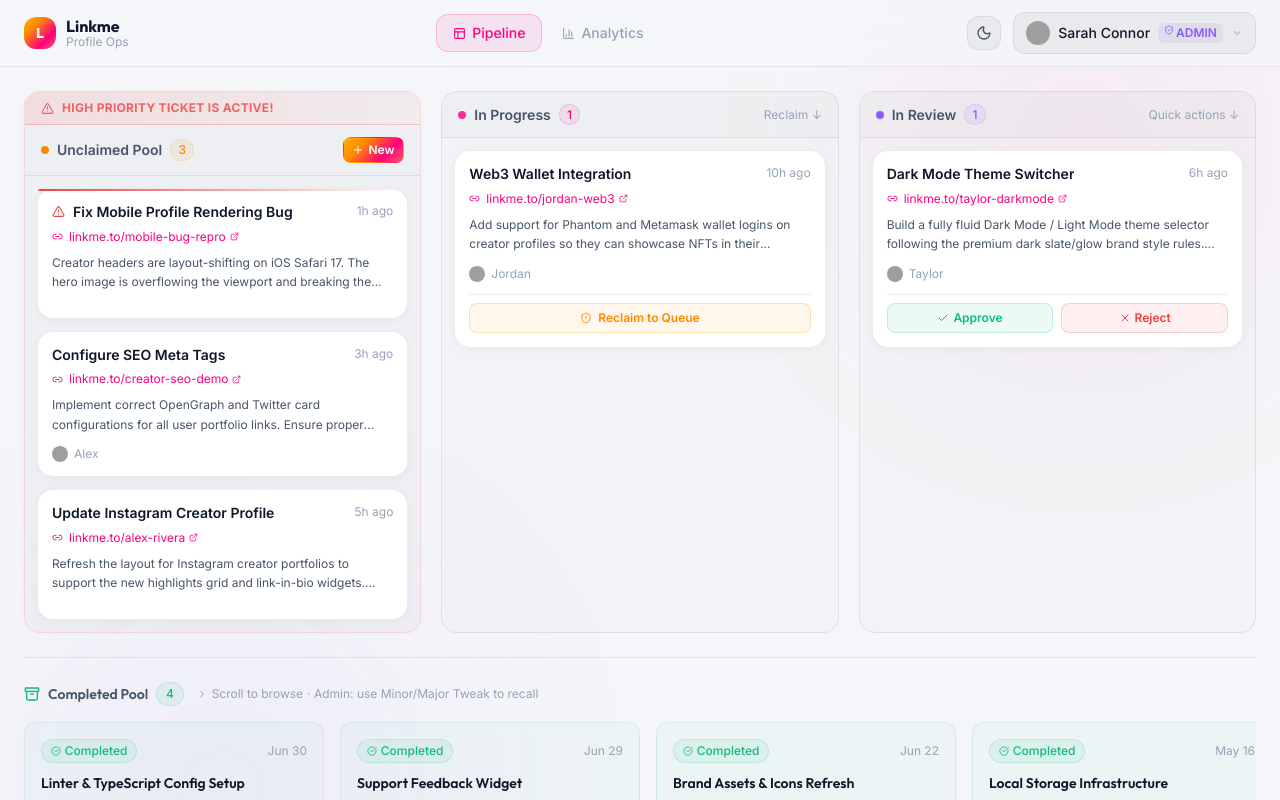
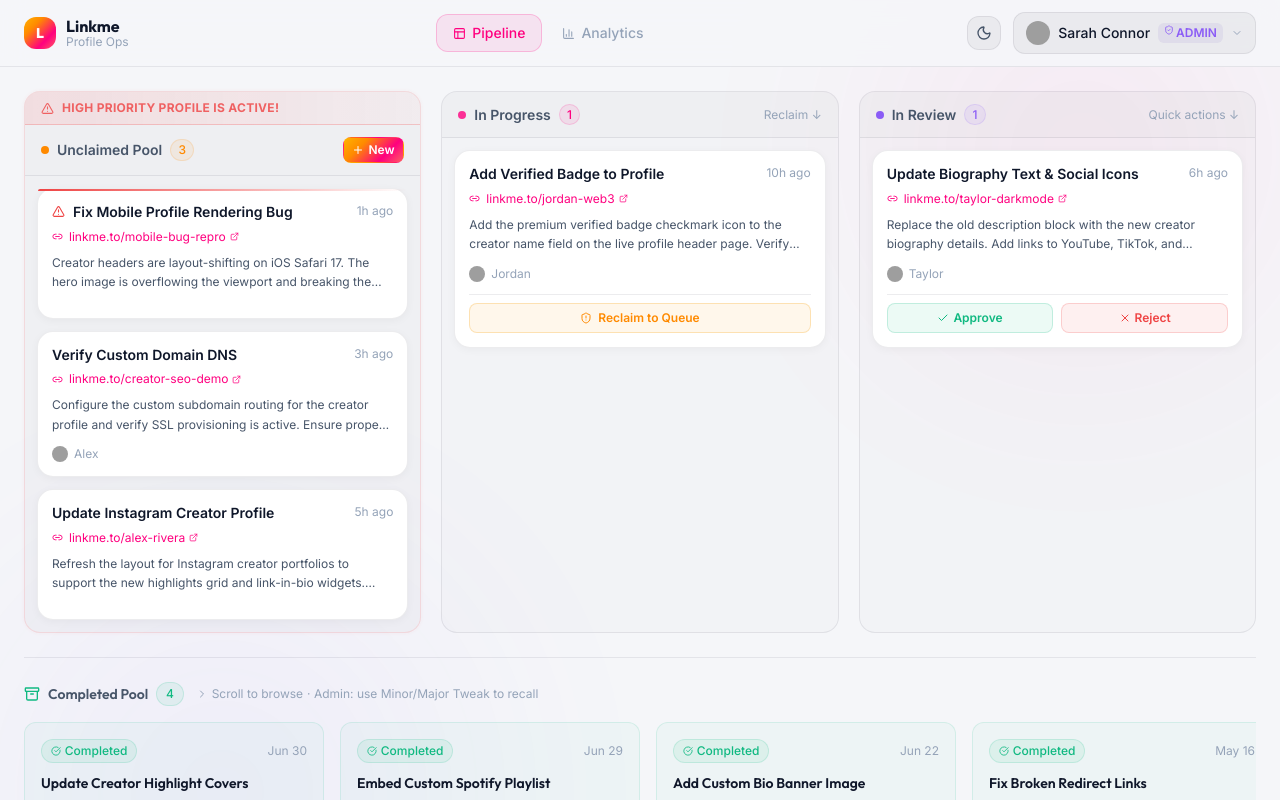
Before and after one commit to Tylor1210/linkme-intops, a React (Vite) app: page / in a window 1280 px wide. Shown: the top 800 px of the page. Built offline with nearby package versions, Linux system fonts and the light colour scheme; grey boxes are pictures that could not be loaded.

Commit message:
Pushing to test, auto deploy

```diff
--- a/src/components/layout/AppHeader.tsx
+++ b/src/components/layout/AppHeader.tsx
@@ -20,8 +20,6 @@ export const AppHeader: React.FC<Props> = ({
   theme,
   onThemeToggle,
 }) => {
-  const isAdmin = currentUser.role === 'admin';
-
   return (
     <header className="app-header">
       {/* Top Row: Brand + Mobile Switchers */}
@@ -65,14 +63,12 @@ export const AppHeader: React.FC<Props> = ({
         >
           <Layout size={13} /> Pipeline
         </button>
-        {isAdmin && (
         <button
           onClick={() => onTabChange('stats')}
           className={`tab-btn flex items-center justify-center gap-1.5 flex-1 md:flex-initial ${activeTab === 'stats' ? 'active' : ''}`}
         >
           <BarChart3 size={13} /> Analytics
         </button>
-        )}
       </nav>
 
       {/* Right Row: Desktop Switchers ONLY */}
--- a/src/components/layout/TwoLayerDashboard.tsx
+++ b/src/components/layout/TwoLayerDashboard.tsx
@@ -112,8 +112,8 @@ export const TwoLayerDashboard: React.FC<Props> = ({ currentUser, activeTab }) =
 
   // ─── Render ───────────────────────────────────────────────────────────────
 
-  if (activeTab === 'stats' && isAdmin) {
-    return <StatsTab tickets={tickets} />;
+  if (activeTab === 'stats') {
+    return <StatsTab tickets={tickets} currentUser={currentUser} />;
   }
 
   return (
--- a/src/components/modals/CreatorWorkModal.tsx
+++ b/src/components/modals/CreatorWorkModal.tsx
@@ -102,7 +102,7 @@ export const CreatorWorkModal: React.FC<Props> = ({ ticket, currentUser, onClose
             ) : (
               <div className="flex items-center gap-3 p-4 rounded-2xl text-sm"
                 style={{ background: 'rgba(120,120,120,0.03)', border: '1px dashed var(--border-color)', color: 'var(--text-muted)', fontStyle: 'italic' }}>
-                <Link2 size={16} /> No profile URL was added to this ticket.
+                <Link2 size={16} /> No profile URL was added to this profile.
               </div>
             )}
           </div>
@@ -131,7 +131,7 @@ export const CreatorWorkModal: React.FC<Props> = ({ ticket, currentUser, onClose
               <div className="flex items-center gap-3 p-4 rounded-2xl text-sm"
                 style={{ background: 'rgba(120, 120, 120, 0.02)', border: '1px solid var(--border-color)', color: 'var(--text-muted)' }}>
                 <MessageSquare size={15} style={{ opacity: 0.4 }} />
-                No admin notes on this ticket. Work from the profile link above.
+                No admin notes on this profile. Work from the profile link above.
               </div>
             ) : (
               <div className="flex flex-col gap-2.5">
--- a/src/components/modals/RecallModal.tsx
+++ b/src/components/modals/RecallModal.tsx
@@ -59,7 +59,7 @@ export const RecallModal: React.FC<Props> = ({ ticket, currentUser, onClose, onR
         <form onSubmit={handleSubmit}>
           <div className="modal-body flex flex-col gap-4">
             <div className="p-3 rounded-xl border text-sm" style={{ borderColor: 'rgba(139,92,246,0.2)', background: 'rgba(139,92,246,0.05)', color: 'var(--text-secondary)' }}>
-              This will <strong style={{ color: 'var(--text-primary)' }}>fully reset</strong> this ticket back to the Unclaimed Pool. Choose who should pick it up next.
+              This will <strong style={{ color: 'var(--text-primary)' }}>fully reset</strong> this profile back to the Unclaimed Pool. Choose who should pick it up next.
             </div>
 
             {/* Routing */}
--- a/src/components/modals/ReclaimInProgressModal.tsx
+++ b/src/components/modals/ReclaimInProgressModal.tsx
@@ -55,7 +55,7 @@ export const ReclaimInProgressModal: React.FC<Props> = ({
             <div>
               <h3 className="font-display font-bold" style={{ color: 'var(--text-primary)' }}>Admin Reclaim</h3>
               <p className="text-xs mt-0.5" style={{ color: 'var(--text-muted)' }}>
-                Pull this ticket back into the Unclaimed queue
+                Pull this profile back into the Unclaimed queue
               </p>
             </div>
           </div>
@@ -67,7 +67,7 @@ export const ReclaimInProgressModal: React.FC<Props> = ({
         <form onSubmit={handleSubmit}>
           <div className="modal-body flex flex-col gap-4">
 
-            {/* Ticket info strip */}
+            {/* Profile info strip */}
             <div className="p-3 rounded-xl border text-sm" style={{ borderColor: 'rgba(255,138,0,0.2)', background: 'rgba(255,138,0,0.04)' }}>
               <p className="font-semibold truncate" style={{ color: 'var(--text-primary)' }}>{ticket.title}</p>
               {currentCreator && (
--- a/src/components/modals/TicketDetailsModal.tsx
+++ b/src/components/modals/TicketDetailsModal.tsx
@@ -86,7 +86,7 @@ export const TicketDetailsModal: React.FC<Props> = ({ ticketId, currentUser, onC
         <div className="modal-header flex-shrink-0">
           <div className="flex flex-col gap-1 min-w-0 flex-1 mr-3">
             <div className="flex items-center gap-2 text-xs" style={{ color: 'var(--text-muted)' }}>
-              <span>Ticket</span><ChevronRight size={11} /><span className="font-mono">{ticket.id}</span>
+              <span>Profile</span><ChevronRight size={11} /><span className="font-mono">{ticket.id}</span>
             </div>
             <h3 className="text-lg font-display font-bold flex items-center gap-2 truncate" style={{ color: 'var(--text-primary)' }}>
               {ticket.title}
--- a/src/components/pipeline/UnclaimedColumn.tsx
+++ b/src/components/pipeline/UnclaimedColumn.tsx
@@ -28,7 +28,7 @@ export const UnclaimedColumn: React.FC<Props> = ({
         <div className="high-priority-banner">
           <AlertTriangle size={13} style={{ color: 'var(--accent-coral)', flexShrink: 0 }} />
           <span className="text-xs font-bold tracking-wide" style={{ color: 'var(--accent-coral)' }}>
-            HIGH PRIORITY TICKET IS ACTIVE!
+            HIGH PRIORITY PROFILE IS ACTIVE!
           </span>
         </div>
       )}
--- a/src/components/stats/StatsTab.tsx
+++ b/src/components/stats/StatsTab.tsx
@@ -1,11 +1,12 @@
 import React, { useState, useMemo } from 'react';
-import { type Ticket, MOCK_USERS } from '../../db/schema';
+import { type Ticket, type User, MOCK_USERS } from '../../db/schema';
 import { BarChart3, Calendar, CheckCircle2, Clock, TrendingUp, Users } from 'lucide-react';
 
 type FilterType = 'today' | 'week' | 'month' | 'all' | 'custom';
 
 interface Props {
   tickets: Ticket[];
+  currentUser: User;
 }
 
 const fmtDuration = (ms: number) => {
@@ -32,10 +33,24 @@ const getRange = (filter: FilterType, customStart: string, customEnd: string): [
   }
 };
 
-export const StatsTab: React.FC<Props> = ({ tickets }) => {
+export const StatsTab: React.FC<Props> = ({ tickets, currentUser }) => {
   const [filter, setFilter] = useState<FilterType>('month');
   const [customStart, setCustomStart] = useState('');
   const [customEnd, setCustomEnd] = useState('');
+  const [selectedCreatorId, setSelectedCreatorId] = useState<string>('all');
+
+  const isAdmin = currentUser.role === 'admin';
+
+  // Creators only see their own stats; Admins can filter by specific creator or "all"
+  const filteredTickets = useMemo(() => {
+    if (currentUser.role === 'creator') {
+      return tickets.filter(t => t.assignedCreatorId === currentUser.id);
+    }
+    if (selectedCreatorId !== 'all') {
+      return tickets.filter(t => t.assignedCreatorId === selectedCreatorId);
+    }
+    return tickets;
+  }, [tickets, currentUser, selectedCreatorId]);
 
   const [rangeStart, rangeEnd] = useMemo(
     () => getRange(filter, customStart, customEnd),
@@ -45,13 +60,13 @@ export const StatsTab: React.FC<Props> = ({ tickets }) => {
   const inRange = (ts: number | null) => ts !== null && ts >= rangeStart && ts <= rangeEnd;
 
   const completedInRange = useMemo(
-    () => tickets.filter(t => t.stage === 'approved' && inRange(t.approvedAt)),
-    [tickets, rangeStart, rangeEnd]
+    () => filteredTickets.filter(t => t.stage === 'approved' && inRange(t.approvedAt)),
+    [filteredTickets, rangeStart, rangeEnd]
   );
 
   const claimedInRange = useMemo(
-    () => tickets.filter(t => inRange(t.claimedAt)),
-    [tickets, rangeStart, rangeEnd]
+    () => filteredTickets.filter(t => inRange(t.claimedAt)),
+    [filteredTickets, rangeStart, rangeEnd]
   );
 
   const avgDuration = useMemo(() => {
@@ -77,12 +92,15 @@ export const StatsTab: React.FC<Props> = ({ tickets }) => {
         </div>
         <div>
           <h2 className="font-display font-bold text-xl" style={{ color: 'var(--text-primary)' }}>Analytics Dashboard</h2>
-          <p className="text-sm" style={{ color: 'var(--text-muted)' }}>Admin-only · Performance metrics</p>
+          <p className="text-sm" style={{ color: 'var(--text-muted)' }}>
+            {isAdmin ? 'Admin Performance Control' : `Personal Performance · ${currentUser.name}`}
+          </p>
         </div>
       </div>
 
-      {/* Date Filters */}
+      {/* Date & Creator Filters */}
       <div className="flex flex-col gap-3">
+        <div className="flex flex-col md:flex-row md:items-center justify-between gap-4">
           <div className="flex items-center gap-2 flex-wrap">
             {FILTERS.map(f => (
               <button
@@ -94,8 +112,26 @@ export const StatsTab: React.FC<Props> = ({ tickets }) => {
               </button>
             ))}
           </div>
+
+          {isAdmin && (
+            <div className="flex items-center gap-2">
+              <span className="text-xs font-semibold uppercase tracking-wider" style={{ color: 'var(--text-secondary)' }}>Creator:</span>
+              <select
+                value={selectedCreatorId}
+                onChange={e => setSelectedCreatorId(e.target.value)}
+                className="form-select text-xs py-1 px-3 rounded-lg"
+                style={{ width: 'auto', padding: '0.4rem 2rem 0.4rem 1rem', background: 'rgba(120, 120, 120, 0.04)', borderColor: 'var(--border-color)', color: 'var(--text-primary)' }}
+              >
+                <option value="all">All Creators</option>
+                {MOCK_USERS.filter(u => u.role === 'creator').map(c => (
+                  <option key={c.id} value={c.id}>{c.name}</option>
+                ))}
+              </select>
+            </div>
+          )}
+        </div>
         {filter === 'custom' && (
-          <div className="flex items-center gap-3 p-4 rounded-xl border" style={{ borderColor: 'var(--border-color)', background: 'rgba(255,255,255,0.02)' }}>
+          <div className="flex items-center gap-3 p-4 rounded-xl border" style={{ borderColor: 'var(--border-color)', background: 'rgba(120, 120, 120, 0.02)' }}>
             <Calendar size={14} style={{ color: 'var(--text-muted)' }} />
             <div className="flex items-center gap-2">
               <label className="text-xs" style={{ color: 'var(--text-muted)' }}>From:</label>
--- a/src/services/dbService.ts
+++ b/src/services/dbService.ts
@@ -32,9 +32,9 @@ const SEED_TICKETS: Ticket[] = [
   },
   {
     id: 'ticket-2',
-    title: 'Configure SEO Meta Tags',
+    title: 'Verify Custom Domain DNS',
     profileUrl: 'https://linkme.to/creator-seo-demo',
-    description: 'Implement correct OpenGraph and Twitter card configurations for all user portfolio links. Ensure proper canonical URLs and structured data markup for search indexing.',
+    description: 'Configure the custom subdomain routing for the creator profile and verify SSL provisioning is active. Ensure proper canonical mapping is configured.',
     stage: 'unclaimed',
     routingType: 'specific',
     assignedCreatorId: 'creator-a',
@@ -69,9 +69,9 @@ const SEED_TICKETS: Ticket[] = [
   // --- IN PROGRESS ---
   {
     id: 'ticket-3',
-    title: 'Web3 Wallet Integration',
+    title: 'Add Verified Badge to Profile',
     profileUrl: 'https://linkme.to/jordan-web3',
-    description: 'Add support for Phantom and Metamask wallet logins on creator profiles so they can showcase NFTs in their galleries. Use WalletConnect SDK for universal compatibility.',
+    description: 'Add the premium verified badge checkmark icon to the creator name field on the live profile header page. Verify layout alignment across desktop and mobile.',
     stage: 'in_progress',
     routingType: 'specific',
     assignedCreatorId: 'creator-b',
@@ -88,9 +88,9 @@ const SEED_TICKETS: Ticket[] = [
   // --- IN REVIEW ---
   {
     id: 'ticket-4',
-    title: 'Dark Mode Theme Switcher',
+    title: 'Update Biography Text & Social Icons',
     profileUrl: 'https://linkme.to/taylor-darkmode',
-    description: 'Build a fully fluid Dark Mode / Light Mode theme selector following the premium dark slate/glow brand style rules. Use CSS custom properties for instant switching without flash.',
+    description: 'Replace the old description block with the new creator biography details. Add links to YouTube, TikTok, and Instagram with high-res brand icons.',
     stage: 'in_review',
     routingType: 'all',
     assignedCreatorId: 'creator-c',
@@ -107,9 +107,9 @@ const SEED_TICKETS: Ticket[] = [
   // --- COMPLETED / APPROVED (for Stats + Completed Pool) ---
   {
     id: 'ticket-done-1',
-    title: 'Linter & TypeScript Config Setup',
+    title: 'Update Creator Highlight Covers',
     profileUrl: 'https://linkme.to/alex-devenv',
-    description: 'Add oxlint and typescript rules to project configurations to enforce verbatimModuleSyntax compilation rules and code quality standards.',
+    description: 'Upload the 4 new customized highlight grid cover assets to the user profile grid. Align background overlays with premium brand aesthetics.',
     stage: 'approved',
     routingType: 'all',
     assignedCreatorId: 'creator-a',
@@ -125,9 +125,9 @@ const SEED_TICKETS: Ticket[] = [
   },
   {
     id: 'ticket-done-2',
-    title: 'Support Feedback Widget',
+    title: 'Embed Custom Spotify Playlist',
     profileUrl: 'https://linkme.to/jordan-feedback',
-    description: 'A floating feedback widget for dashboard profiles. Uses a compact slide-up tray with rating stars and freeform text. Should persist via localStorage.',
+    description: 'Integrate the Spotify iFrame playlist widget into the music section of the creator landing page. Set theme colors to match the warm sunset brand gradient.',
     stage: 'approved',
     routingType: 'specific',
     assignedCreatorId: 'creator-b',
@@ -143,9 +143,9 @@ const SEED_TICKETS: Ticket[] = [
   },
   {
     id: 'ticket-done-3',
-    title: 'Brand Assets & Icons Refresh',
+    title: 'Add Custom Bio Banner Image',
     profileUrl: 'https://linkme.to/taylor-assets',
-    description: 'Update the main navigation logo with the Linkme premium SVG emblem, update favicon configurations, and align all icon sets to the new 24px grid system.',
+    description: 'Upload and optimize the high-resolution profile cover image. Verify responsive crop sizing and alignment on retina mobile screens.',
     stage: 'approved',
     routingType: 'all',
     assignedCreatorId: 'creator-c',
@@ -161,9 +161,9 @@ const SEED_TICKETS: Ticket[] = [
   },
   {
     id: 'ticket-done-4',
-    title: 'Local Storage Infrastructure',
+    title: 'Fix Broken Redirect Links',
     profileUrl: 'https://linkme.to/alex-infrastructure',
-    description: 'Set up simulated client db layers in React context to bootstrap testing workflows. Seed initial data with realistic timestamps for all stages.',
+    description: 'Audit and update all external call-to-action buttons. Replace broken target redirect slugs with active merchant store page links.',
     stage: 'approved',
     routingType: 'all',
     assignedCreatorId: 'creator-a',
@@ -188,17 +188,17 @@ const SEED_TIMER_LOGS: TimerLog[] = [
 const SEED_COMMENTS: Comment[] = [
   {
     id: 'comment-1', ticketId: 'ticket-3', userId: 'creator-b', userName: 'Jordan Lee',
-    userRole: 'creator', content: 'Claimed this ticket. Starting with WalletConnect SDK setup.',
+    userRole: 'creator', content: 'Claimed this profile. Starting with bio cover setup.',
     createdAt: now - hour * 2, type: 'system', parentCommentId: null,
   },
   {
     id: 'comment-2', ticketId: 'ticket-4', userId: 'creator-c', userName: 'Taylor Kim',
-    userRole: 'creator', content: 'Created layout files, added theme context provider, and hooked up CSS variables. Check the glowing shadows on cards.',
+    userRole: 'creator', content: 'Updated biography text, verified font family shifts on mobile headers.',
     createdAt: now - hour * 1, type: 'regular', parentCommentId: null,
   },
   {
     id: 'comment-3', ticketId: 'ticket-4', userId: 'system', userName: 'System',
-    userRole: 'admin', content: 'Ticket submitted for review by Taylor Kim.',
+    userRole: 'admin', content: 'Profile submitted for review by Taylor Kim.',
     createdAt: now - hour * 1, type: 'system', parentCommentId: null,
   },
 ];
--- a/src/services/ticketService.ts
+++ b/src/services/ticketService.ts
@@ -76,7 +76,7 @@ export const ticketService = {
       ? (MOCK_USERS.find(u => u.id === assignedCreatorId)?.name || 'Specific Creator')
       : 'Public Pool';
     this.addSystemComment(newTicket.id,
-      `Ticket created [${isHighPriority ? 'HIGH PRIORITY' : 'Normal'}]. Routed to: ${dest}.`);
+      `Profile request created [${isHighPriority ? 'HIGH PRIORITY' : 'Normal'}]. Routed to: ${dest}.`);
 
     return newTicket;
   },
```
Also changed, not shown: src/components/modals/CreateTicketModal.tsx (+23 -1 lines). Lines whose indentation alone changed are shown as unchanged.
